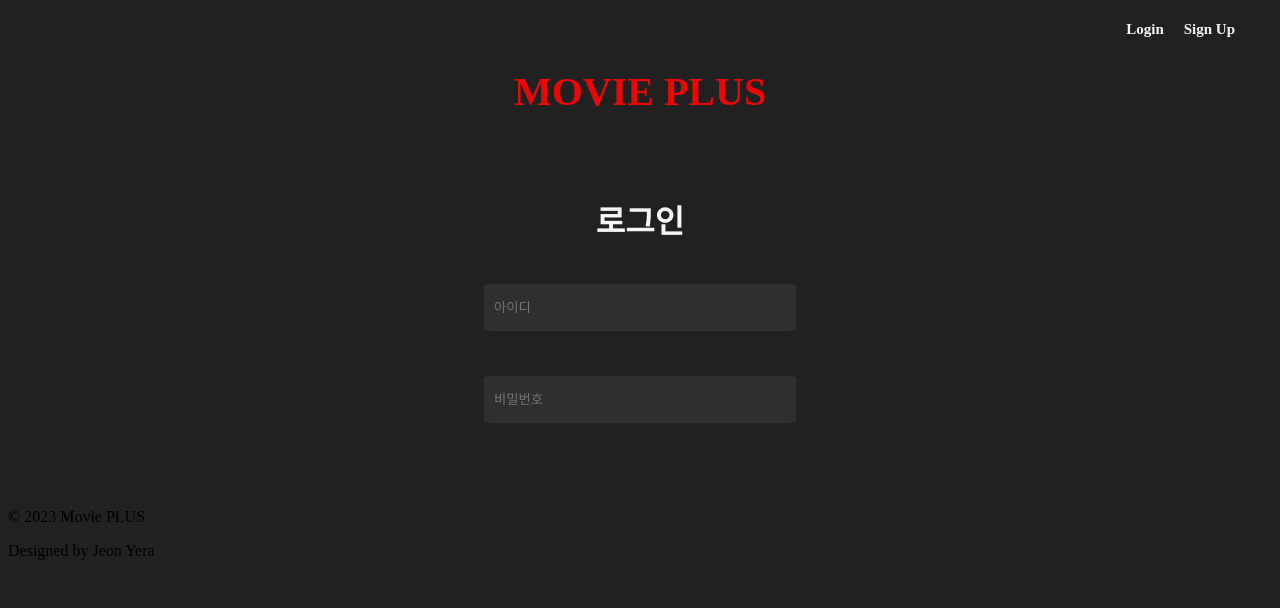
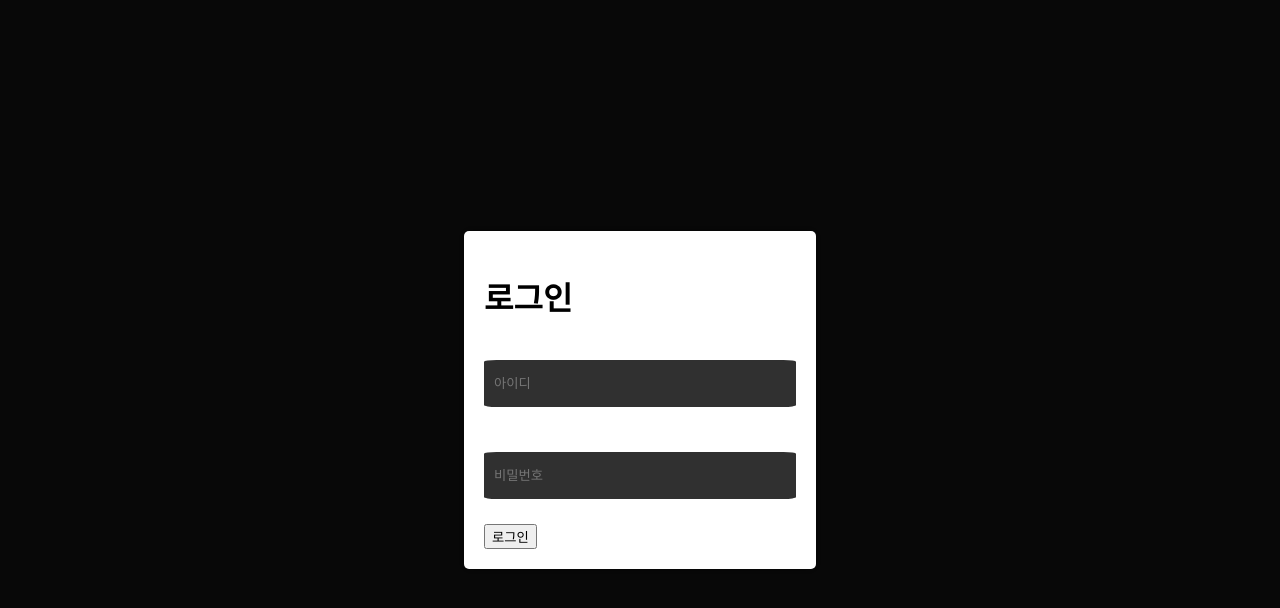
Before and after one commit to JeonYera/react-study, a React (Create React App) app in the folder ex02/: page /Login in a window 1280 px wide. Shown: the top 608 px of the page. Built offline with nearby package versions, Linux system fonts and the light colour scheme.

Commit message:
모달창 만드는 중

```diff
--- a/ex02/src/App.js
+++ b/ex02/src/App.js
@@ -3,7 +3,7 @@ import Detail from "./pages/Detail";
 import Home from "./pages/Home";
 import styles from "./styles/App.module.css";
 import SignUp from "./pages/SignUp";
-import Login from "./pages/Login";
+import Login from "./components/Login";
 
 function App() {
   return (
--- a/ex02/src/components/Footer.js
+++ b/ex02/src/components/Footer.js
@@ -1,10 +1,11 @@
 import React from 'react';
+import styles from "../styles/Footer.module.css";
 
 const Footer = () => {
   return (
     <footer>
-      <div>
-        <p>&copy; 2023 Movie PLUS</p>
+      <div className={styles.f_wrp}>
+        <p>&copy; 2023 MOVIE PLUS</p>
         <p>Designed by Jeon Yera</p>
       </div>
     </footer>
--- a/ex02/src/pages/Login.js
+++ b/ex02/src/components/Login.js
@@ -1,9 +1,9 @@
 import React, { useState } from 'react';
-import Navigation from '../components/Navigation';
-import styles from "../styles/Login.module.css";
-import Footer from "../components/Footer";
+import Navigation from './Navigation';
+import styles from '../styles/Login.module.css';
+import Footer from './Footer';
 
-const Login = () => {
+const Login = ({ onCloseModal }) => {
   // 폼 상태 관리를 위한 useState
   const [formData, setFormData] = useState({
     username: '',
@@ -31,6 +31,8 @@ const Login = () => {
       // 로그인 성공 시의 처리
       setLoginError('');
       alert('로그인 성공!');
+      // 모달을 닫도록 부모 컴포넌트로부터 전달된 콜백 함수 호출
+      onCloseModal();
     } else {
       // 로그인 실패 시의 처리
       setLoginError('아이디 또는 비밀번호가 잘못되었습니다.');
@@ -38,8 +40,8 @@ const Login = () => {
   };
 
   return (
-    <div><Navigation />
-      <div className={styles.container}>
+    <div className={styles.modal}>
+      <div className={styles.modalContent} onClick={(e) => e.stopPropagation()}>
         <h1>로그인</h1>
         <form onSubmit={handleSubmit}>
           <label>
@@ -49,7 +51,7 @@ const Login = () => {
               value={formData.username}
               onChange={handleChange}
               placeholder="아이디"
-
+              className={styles.input}
             />
           </label>
           <br />
@@ -60,13 +62,14 @@ const Login = () => {
               value={formData.password}
               onChange={handleChange}
               placeholder="비밀번호"
+              className={styles.input}
             />
           </label>
           <br />
+          <button type="submit">로그인</button>
         </form>
         {loginError && <p style={{ color: 'red' }}>{loginError}</p>}
       </div>
-      <Footer />
     </div>
   );
 };
--- a/ex02/src/components/Navigation.js
+++ b/ex02/src/components/Navigation.js
@@ -2,7 +2,7 @@ import React from "react";
 import { Link } from "react-router-dom";
 import styles from "../styles/Navigation.module.css";
 
-const Navigation = () => {
+const Navigation = ({ onLoginClick }) => {
   return (
     <nav className={styles.navbar}>
       <ul className={styles.navList}>
@@ -14,11 +14,12 @@ const Navigation = () => {
       </ul>
       <ul className={styles.navAuth}>
         <li className={styles.navAuthItem}>
-          <Link to="/Login">Login</Link>
+          {/* 클릭 시 onLoginClick 함수 호출 */}
+          <button onClick={(e) => onLoginClick(e)}>Login</button>
         </li>
-      <li className={styles.navAuthItem}>
-        <Link to="/SignUp">Sign Up</Link>
-      </li>
+        <li className={styles.navAuthItem}>
+          <Link to="/SignUp">Sign Up</Link>
+        </li>
       </ul>
     </nav>
   );
--- a/ex02/src/pages/Home.js
+++ b/ex02/src/pages/Home.js
@@ -1,17 +1,23 @@
-import { useEffect, useState } from "react";
-import Movie from "../components/Movie";
-import Loading from "../components/Loading";
-import styles from "../styles/Home.module.css";
-import Navigation from "../components/Navigation";
-import Footer from "../components/Footer";
+// Home.js
+import React, { useEffect, useState, useRef } from 'react';
+import Movie from '../components/Movie';
+import Loading from '../components/Loading';
+import styles from '../styles/Home.module.css';
+import Navigation from '../components/Navigation';
+import Footer from '../components/Footer';
+import Login from '../components/Login';
 
 function Home() {
   const [loading, setLoading] = useState(true);
   const [movies, setMovies] = useState([]);
-  const getMovies = async() => {
+  const [isModalOpen, setIsModalOpen] = useState(false);
+
+  const modalRef = useRef(null);
+
+  const getMovies = async () => {
     const json = await (
       await fetch(
-      `https://yts.mx/api/v2/list_movies.json?minimum_rating=8.5&sort_by=year`
+        `https://yts.mx/api/v2/list_movies.json?minimum_rating=8.5&sort_by=year`
       )
     ).json();
 
@@ -19,13 +25,32 @@ function Home() {
     setLoading(false);
   };
 
+  const toggleModal = () => {
+    setIsModalOpen(!isModalOpen);
+  };
+
+  const handleCloseModal = () => {
+    setIsModalOpen(false);
+  };
+
   useEffect(() => {
-    getMovies()
-  }, []);
+    getMovies();
+    // 모달이 열려있는 경우에만 전역 클릭 이벤트 리스너 등록
+    if (isModalOpen) {
+      window.addEventListener('click', handleCloseModal);
+    }
+
+    // 컴포넌트가 언마운트될 때 리스너 해제
+    return () => {
+      window.removeEventListener('click', handleCloseModal);
+    };
+  }, [isModalOpen]);
 
   return (
     <div>
-      {loading ? null : <Navigation />}
+      {loading ? null : (
+        <Navigation onLoginClick={toggleModal} />
+      )}
       <div className={styles.container}>
         {loading ? (
           <Loading />
@@ -47,8 +72,17 @@ function Home() {
             )}
           </div>
         )}
+        <Footer />
       </div>
-      <Footer />
+      {isModalOpen && (
+        <div className={styles.modal} onClick={handleCloseModal}>
+          {/* Ref 추가 */}
+          <div ref={modalRef} onClick={(e) => e.stopPropagation()}>
+            <button onClick={toggleModal}>닫기</button>
+            <Login onCloseModal={handleCloseModal} />
+          </div>
+        </div>
+      )}
     </div>
   );
 }
--- a/ex02/src/pages/SignUp.js
+++ b/ex02/src/pages/SignUp.js
@@ -49,7 +49,7 @@ const SignUp = () => {
   return (
     <div><Navigation />
     <div className={styles.container}>
-      <h1>회원가입</h1>
+        <h1>회원가입</h1>
       <form onSubmit={handleSubmit} className={styles.wrp}>
           <label>
             <input
@@ -58,6 +58,7 @@ const SignUp = () => {
               value={formData.username}
               onChange={handleChange}
               placeholder="아이디"
+              className={styles.input}
             />
           </label>
           <span>{errors.username}</span>
@@ -69,6 +70,7 @@ const SignUp = () => {
               value={formData.password}
               onChange={handleChange}
               placeholder="비밀번호"
+              className={styles.input}
             />
           </label>
           <span>{errors.password}</span>
@@ -80,6 +82,7 @@ const SignUp = () => {
               value={formData.confirmPassword}
               onChange={handleChange}
               placeholder="비밀번호 확인"
+              className={styles.input}
             />
           </label>
           <span>{errors.confirmPassword}</span>
@@ -91,6 +94,7 @@ const SignUp = () => {
               value={formData.name}
               onChange={handleChange}
               placeholder="이름"
+              className={styles.input}
             />
           </label>
           <span>{errors.name}</span>
@@ -102,6 +106,7 @@ const SignUp = () => {
               value={formData.phoneNumber}
               onChange={handleChange}
               placeholder="전화번호"
+              className={styles.input}
             />
           </label>
           <span>{errors.phoneNumber}</span>
@@ -113,6 +118,7 @@ const SignUp = () => {
               value={formData.email}
               onChange={handleChange}
               placeholder="이메일"
+              className={styles.input}
             />
           </label>
           <span>{errors.email}</span>
--- a/ex02/src/styles/Loading.module.css
+++ b/ex02/src/styles/Loading.module.css
@@ -3,5 +3,5 @@
   height: 100vh; /* 부모 컨테이너의 높이를 100%로 설정 (옵션) */
   justify-content: center;
   align-items: center;
-  color: white;
+  color: whitesmoke;
 }
--- a/ex02/src/styles/Login.module.css
+++ b/ex02/src/styles/Login.module.css
@@ -1,6 +1,6 @@
 .container {
   max-width: 1200px;
-  margin: 60px auto;
+  margin: 80px auto;
   color: whitesmoke;
   display: flex;
   flex-direction: column;
@@ -10,9 +10,11 @@
 .wrp {
   display: flex;
   flex-direction: column;
+  margin-top: 30px;
 }
 
-input {
+.input {
+  color: whitesmoke;
   width: 300px;
   height: 45px;
   margin-bottom: 25px;
@@ -22,3 +24,35 @@ input {
   border: none;
   padding-left: 10px;
 }
+
+/* 모달창 */
+.modal {
+  position: fixed;
+  top: 0;
+  left: 0;
+  width: 100%;
+  height: 100%;
+  background: rgba(0, 0, 0, 0.744);
+  display: flex;
+  justify-content: center;
+  align-items: center;
+}
+
+.modalContent {
+  background: white;
+  padding: 20px;
+  border-radius: 5px;
+  box-shadow: 0 0 10px rgba(0, 0, 0, 0.5);
+}
+
+.input {
+  color: whitesmoke;
+  width: 300px;
+  height: 45px;
+  margin-bottom: 25px;
+  margin-top: 20px;
+  background-color: #303030;
+  border-radius: 4%;
+  border: none;
+  padding-left: 10px;
+}
--- a/ex02/src/styles/SignUp.module.css
+++ b/ex02/src/styles/SignUp.module.css
@@ -1,6 +1,6 @@
 .container {
   max-width: 1200px;
-  margin: 60px auto;
+  margin: 80px auto;
   color: whitesmoke;
   display: flex;
   flex-direction: column;
@@ -10,9 +10,11 @@
 .wrp {
   display: flex;
   flex-direction: column;
+  margin-top: 30px;
 }
 
-input {
+.input {
+  color: whitesmoke;
   width: 300px;
   height: 45px;
   margin-bottom: 25px;
--- a/ex02/src/styles/footer.module.css
+++ b/ex02/src/styles/footer.module.css
@@ -0,0 +1,11 @@
+.f_wrp {
+  color: whitesmoke;
+  height: 150px;
+  text-align: center; /* 가로 중앙 정렬 */
+  display: grid;
+  align-content: center;
+  place-items: center; /* 세로 중앙 정렬 */
+  border-top: 1px solid rgb(61, 61, 61);
+  margin-top: 150px;
+  padding: 10px;
+}
```
